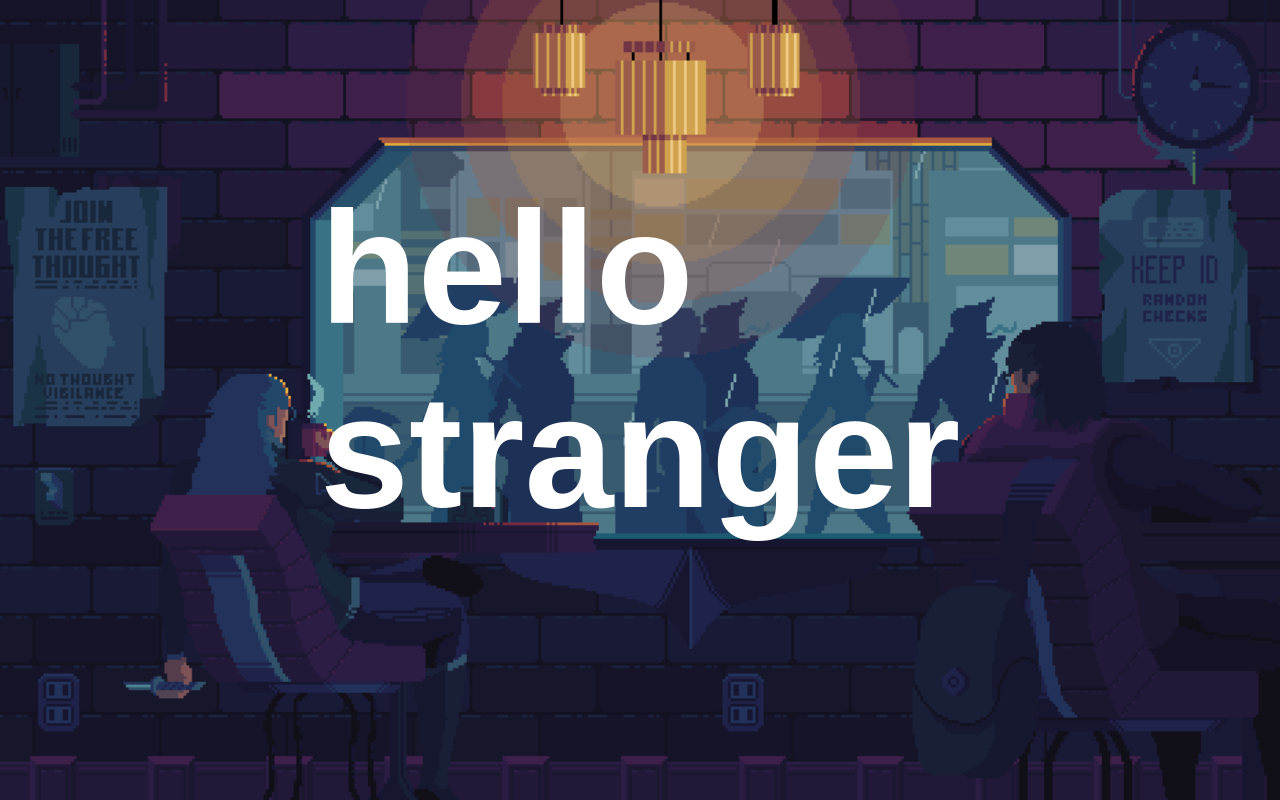
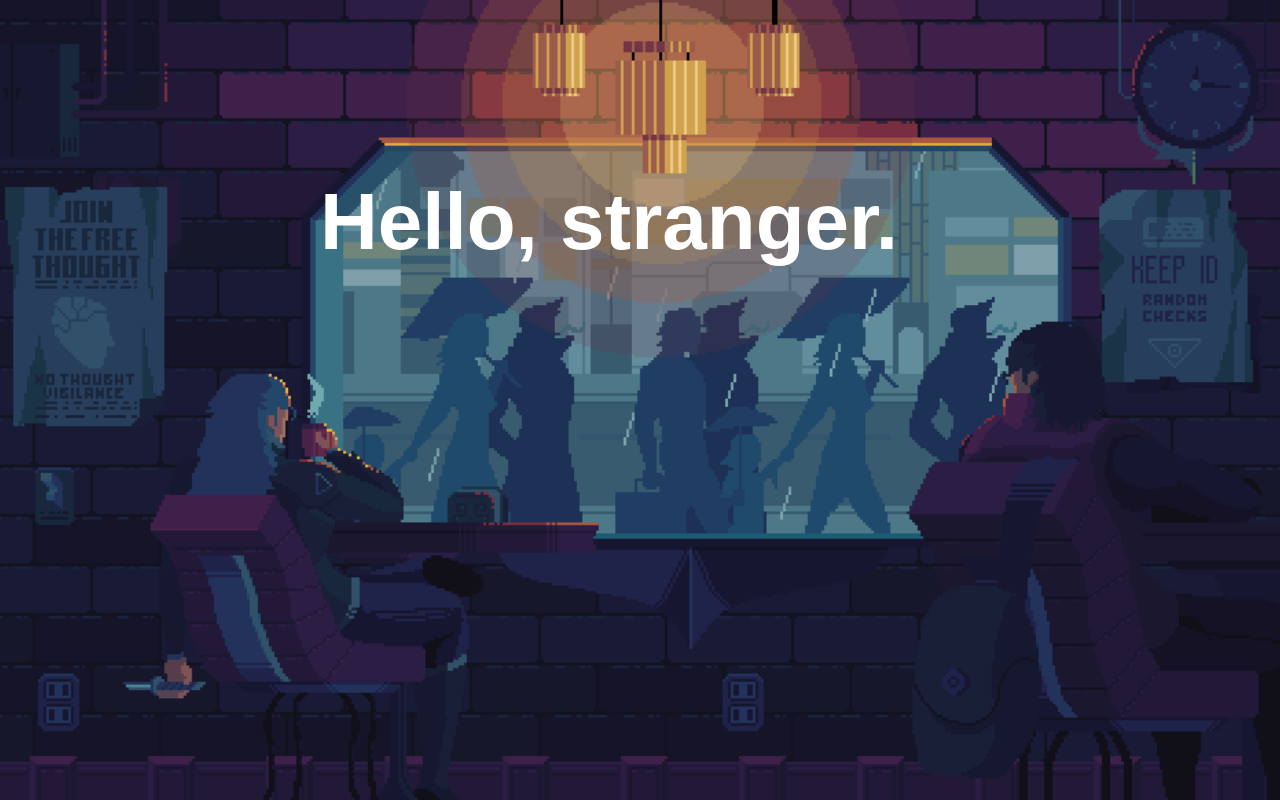
Before and after one commit to joan-serra/joan.io, a React (Create React App) app: page / in a window 1280 px wide. Built offline with nearby package versions, Linux system fonts and the light colour scheme.

Commit message:
asdasdfds gsdgasdfjn

```diff
--- a/src/App.css
+++ b/src/App.css
@@ -25,7 +25,7 @@ html {
   border: none;
   text-decoration: none;
   color: inherit;
-  font-size: 10em;
+  font-size: 5em;
   font-weight: bolder;
   font-family: Heebo,sans-serif;
   -webkit-font-smoothing: antialiased;
--- a/src/App.js
+++ b/src/App.js
@@ -3,7 +3,11 @@ import './App.css';
 
 function App() {
   return (
-    <div class="container"><div class="stuffdiv"><span class="stufftext">hello stranger</span></div></div>
+    <div class="container">
+      <div class="stuffdiv">
+        <span class="stufftext">Hello, stranger.</span>
+      </div>
+    </div>
   );
 }
 
```
